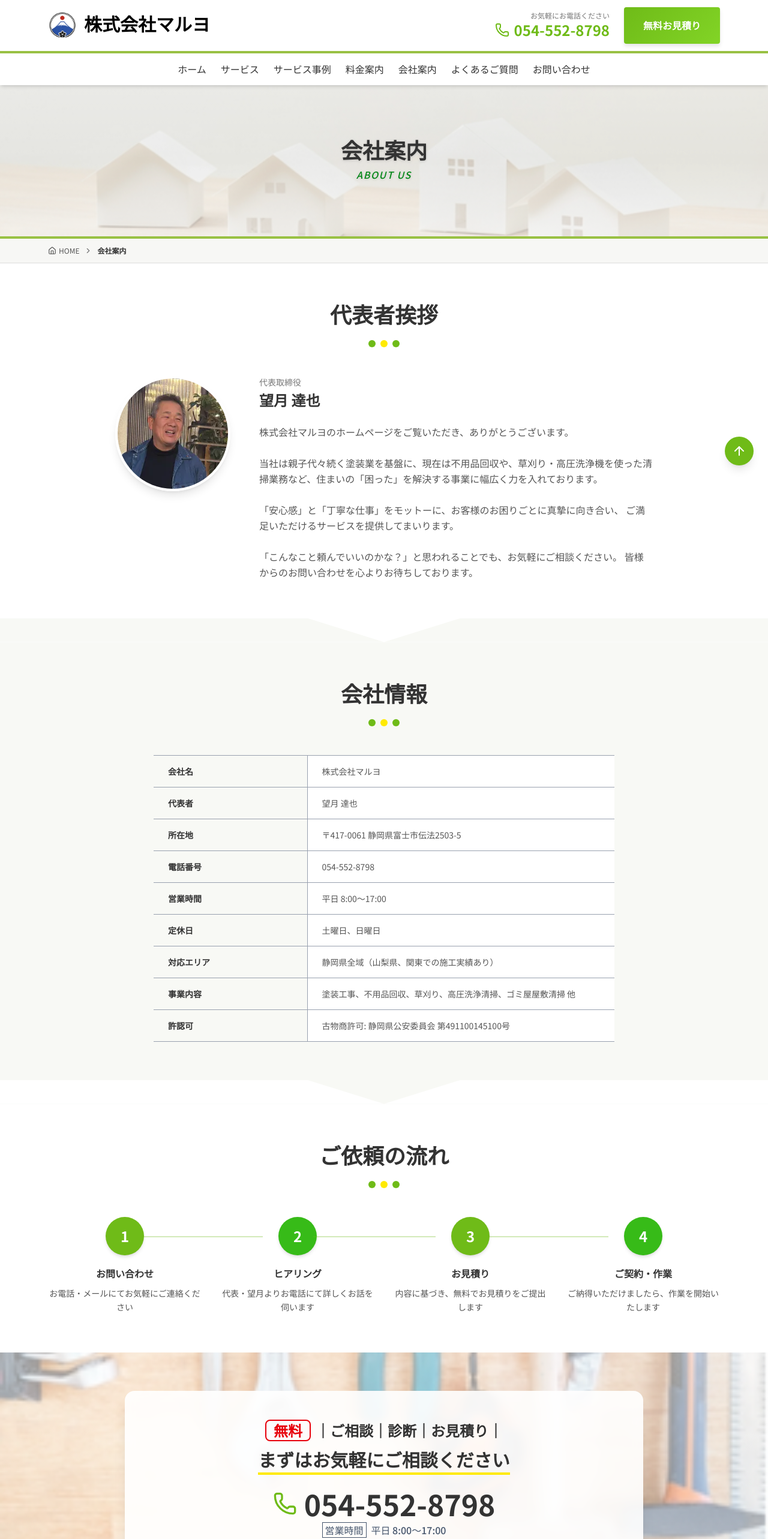
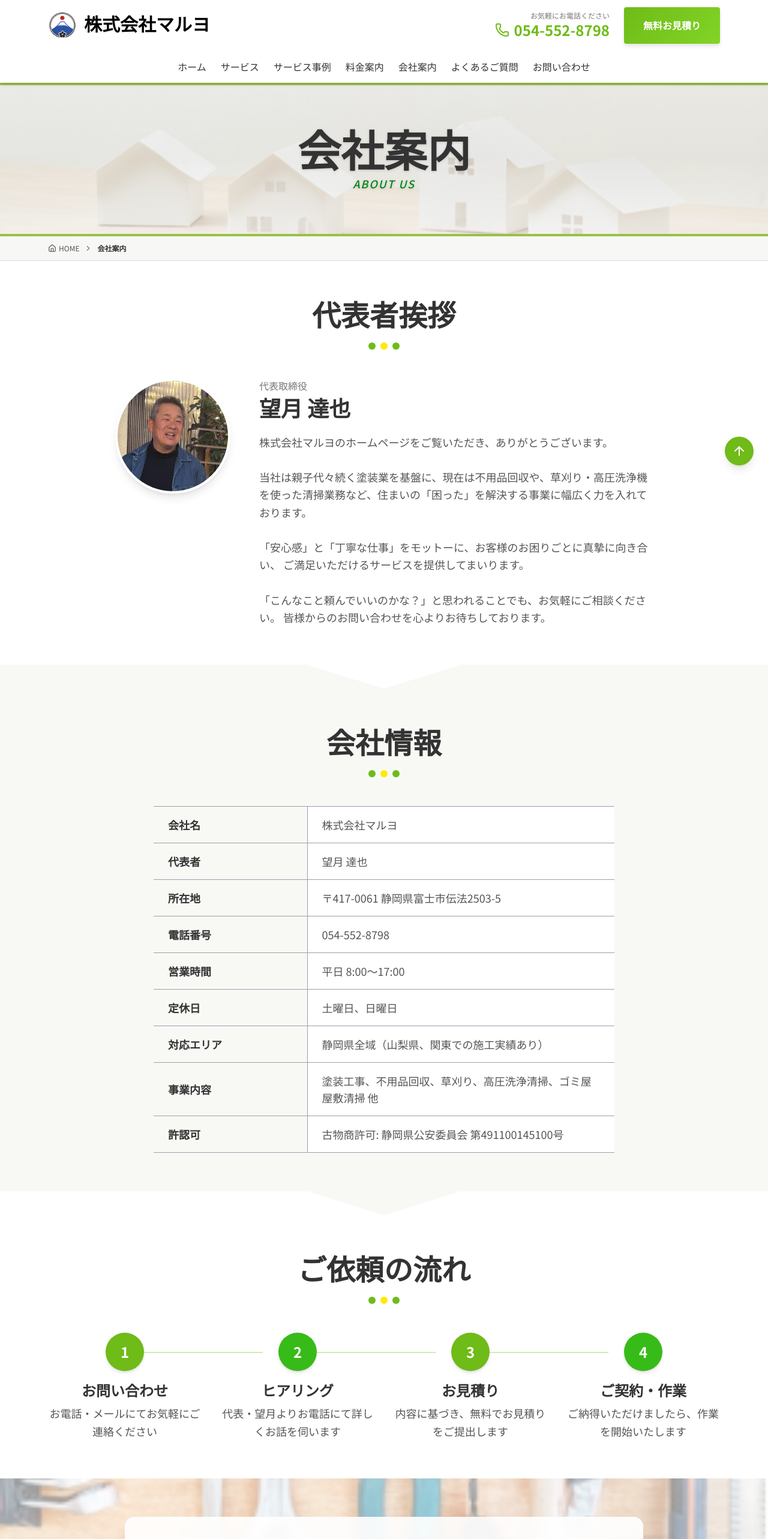
Before and after one commit to gezzzi/hp-tosou, a Next.js app: page /about in a window 1280 px wide. Shown: the top 2566 px of the page at 60% size. Built offline with nearby package versions, Linux system fonts and the light colour scheme; a web font is replaced by a local one.

Commit message:
文字サイズの全体変更

```diff
--- a/src/app/about/page.tsx
+++ b/src/app/about/page.tsx
@@ -60,7 +60,7 @@ export default function CompanyPage() {
         {/* 代表挨拶 */}
         <section className="py-16 bg-white">
           <div className="max-w-6xl mx-auto px-4">
-            <h2 className="text-3xl md:text-4xl font-bold text-[var(--text-dark)] mb-6 text-center">代表者挨拶</h2>
+            <h2 className="text-2xl md:text-3xl lg:text-5xl font-bold text-[var(--text-dark)] mb-6 text-center">代表者挨拶</h2>
             <div className="flex justify-center gap-2 mb-12">
               <div className="w-3 h-3 rounded-full bg-[#6fbb18]"></div>
               <div className="w-3 h-3 rounded-full bg-[#ffea03]"></div>
@@ -79,11 +79,11 @@ export default function CompanyPage() {
 
                 <div className="flex-1 text-center md:text-left">
                   <div className="mb-6">
-                    <p className="text-sm text-[var(--text-light)] mb-1">代表取締役</p>
-                    <p className="text-2xl font-bold text-[var(--text-dark)]">望月 達也</p>
+                    <p className="text-base text-[var(--text-light)] mb-1">代表取締役</p>
+                    <p className="text-2xl md:text-3xl lg:text-4xl font-bold text-[var(--text-dark)]">望月 達也</p>
                   </div>
 
-                  <p className="text-[var(--text-medium)] leading-relaxed text-left">
+                  <p className="text-[var(--text-medium)] text-base sm:text-lg leading-relaxed text-left">
                     株式会社マルヨのホームページをご覧いただき、ありがとうございます。
                     <br /><br />
                     当社は親子代々続く塗装業を基盤に、現在は不用品回収や、草刈り・高圧洗浄機を使った清掃業務など、住まいの「困った」を解決する事業に幅広く力を入れております。
@@ -107,7 +107,7 @@ export default function CompanyPage() {
         {/* 会社情報 */}
         <section className="py-16 bg-[var(--bg-light)]">
           <div className="max-w-6xl mx-auto px-4">
-            <h2 className="text-3xl md:text-4xl font-bold text-[var(--text-dark)] mb-6 text-center">会社情報</h2>
+            <h2 className="text-2xl md:text-3xl lg:text-5xl font-bold text-[var(--text-dark)] mb-6 text-center">会社情報</h2>
             <div className="flex justify-center gap-2 mb-12">
               <div className="w-3 h-3 rounded-full bg-[#6fbb18]"></div>
               <div className="w-3 h-3 rounded-full bg-[#ffea03]"></div>
@@ -119,10 +119,10 @@ export default function CompanyPage() {
                   <tbody>
                     {companyInfo.map((info, index) => (
                       <tr key={index} className={index === companyInfo.length - 1 ? "" : "border-b border-gray-400"}>
-                        <th className="px-6 py-4 text-sm font-bold text-[var(--text-dark)] bg-[var(--bg-light)] whitespace-nowrap w-1/3 border-r border-gray-400">
+                        <th className="px-6 py-4 text-base sm:text-lg font-bold text-[var(--text-dark)] bg-[var(--bg-light)] whitespace-nowrap w-1/3 border-r border-gray-400">
                           {info.label}
                         </th>
-                        <td className="px-6 py-4 text-sm text-[var(--text-medium)] bg-white">
+                        <td className="px-6 py-4 text-base sm:text-lg text-[var(--text-medium)] bg-white">
                           {info.value}
                         </td>
                       </tr>
@@ -141,7 +141,7 @@ export default function CompanyPage() {
         {/* ご依頼の流れ */}
         <section className="py-16 bg-white">
           <div className="max-w-6xl mx-auto px-4">
-            <h2 className="text-3xl md:text-4xl font-bold text-[var(--text-dark)] mb-6 text-center">ご依頼の流れ</h2>
+            <h2 className="text-2xl md:text-3xl lg:text-5xl font-bold text-[var(--text-dark)] mb-6 text-center">ご依頼の流れ</h2>
             <div className="flex justify-center gap-2 mb-12">
               <div className="w-3 h-3 rounded-full bg-[#6fbb18]"></div>
               <div className="w-3 h-3 rounded-full bg-[#ffea03]"></div>
@@ -159,8 +159,8 @@ export default function CompanyPage() {
                   }`}>
                     {step.number}
                   </div>
-                  <h3 className="font-bold text-[var(--text-dark)] mb-2">{step.title}</h3>
-                  <p className="text-sm text-[var(--text-medium)] leading-relaxed">{step.description}</p>
+                  <h3 className="text-lg md:text-xl lg:text-2xl font-bold text-[var(--text-dark)] mb-2">{step.title}</h3>
+                  <p className="text-base sm:text-lg text-[var(--text-medium)] leading-relaxed">{step.description}</p>
                 </div>
               ))}
             </div>
--- a/src/app/contact/page.tsx
+++ b/src/app/contact/page.tsx
@@ -111,14 +111,6 @@ export default function ContactPage() {
 
         <section className="py-16 bg-white">
           <div className="max-w-6xl mx-auto px-0 lg:px-4">
-            {/* 無料相談案内 */}
-            <div className="bg-[var(--primary-green)]/10 rounded-lg p-6 lg:p-8 mb-12 mx-4 lg:mx-0 border-l-4 border-[var(--primary-green)]">
-              <h2 className="text-2xl lg:text-xl font-bold text-black mb-4 text-center">お気軽にご相談ください</h2>
-              <p className="text-base lg:text-sm text-[var(--text-dark)] text-center leading-relaxed">
-                株式会社マルヨでは無料相談を行っております。塗装や様々な業務を行っておりますので住まいのお困りごと、お悩みがあればお気軽にご相談ください。無理な営業行為等は致しませんのでご安心ください。
-              </p>
-            </div>
-
             <div className="grid grid-cols-1 lg:grid-cols-2 gap-12">
               {/* 電話 */}
               <div className="px-4 lg:px-0">
--- a/src/app/globals.css
+++ b/src/app/globals.css
@@ -92,7 +92,7 @@ body {
 
 /* セクション共通スタイル */
 .section-title {
-  font-size: 1.75rem;
+  font-size: 1.5rem; /* text-2xl */
   font-weight: bold;
   color: var(--primary-green);
   text-align: center;
@@ -100,11 +100,23 @@ body {
   position: relative;
 }
 
+@media (min-width: 768px) {
+  .section-title {
+    font-size: 2.25rem; /* text-4xl */
+  }
+}
+
 .section-subtitle {
-  font-size: 0.875rem;
+  font-size: 1rem; /* text-base */
   color: var(--text-medium);
   text-align: center;
   margin-bottom: 2rem;
+}
+
+@media (min-width: 640px) {
+  .section-subtitle {
+    font-size: 1.125rem; /* text-lg */
+  }
 }
 
 /* ボタンスタイル */
--- a/src/components/Header.tsx
+++ b/src/components/Header.tsx
@@ -79,7 +79,7 @@ export default function Header() {
   return (
     <>
       {/* メインヘッダー */}
-      <header className="lg:relative sticky top-0 bg-white z-[130] border-b-4 border-[#99c144]">
+      <header className="lg:relative sticky top-0 bg-white z-[130]">
         <div className="max-w-6xl mx-auto px-4 py-3">
         <div className="flex justify-between items-center">
           {/* ロゴ・会社名 */}
--- a/src/components/HomeServices.tsx
+++ b/src/components/HomeServices.tsx
@@ -26,7 +26,7 @@ export default function HomeServices() {
         <div className="max-w-sm md:max-w-[800px] mx-auto text-left mb-12 relative overflow-visible">
           <h2 className="section-title flex items-center justify-start gap-3 text-(--text-dark)! text-left! relative z-10">
             <Wrench className="w-10 h-10 text-(--secondary-green) shrink-0" />
-            <span className="relative z-10 text-3xl md:text-4xl">サービス</span>
+            <span className="relative z-10 text-2xl md:text-3xl lg:text-5xl">サービス</span>
             <span className="absolute right-0 top-1/2 -translate-y-1/2 text-6xl md:text-7xl font-black text-slate-200 italic uppercase tracking-tighter opacity-80 -z-10 leading-none select-none pr-4">
               service
             </span>
@@ -50,12 +50,12 @@ export default function HomeServices() {
                 : 'bg-accent/10'
                 }`}></div>
               <div className="absolute inset-0 flex flex-col p-6 bg-linear-to-t from-black/60 via-black/20 to-transparent">
-                <h3 className="text-2xl md:text-3xl font-bold mb-auto brush-stroke-container mx-auto text-white text-center mt-4 whitespace-nowrap">
+                <h3 className="text-2xl md:text-3xl lg:text-4xl font-bold mb-auto brush-stroke-container mx-auto text-white text-center mt-4 whitespace-nowrap">
                   <span className="relative z-10">{service.title}</span>
                   <div className={`brush-stroke-bg ${service.color === 'primary' ? 'bg-service-painting' : 'bg-service-junk'}`} />
                 </h3>
                 <div className="mt-4">
-                  <p className="text-white/90 text-sm mb-4 line-clamp-3">
+                  <p className="text-white/90 text-base mb-4 line-clamp-3">
                     {service.description}
                   </p>
                   <div className="text-center">
--- a/src/components/HomeTroubles.tsx
+++ b/src/components/HomeTroubles.tsx
@@ -16,7 +16,7 @@ export default function HomeTroubles() {
         <div className="max-w-sm md:max-w-[800px] mx-auto text-left mb-12 relative overflow-visible">
           <h2 className="section-title flex items-center justify-start gap-3 text-(--text-dark)! text-left! relative z-10">
             <HelpCircle className="w-10 h-10 text-(--secondary-green) shrink-0" />
-            <span className="relative z-10 text-3xl md:text-4xl">こんなお困りごとはありませんか？</span>
+            <span className="relative z-10 text-2xl md:text-3xl lg:text-5xl">こんなお困りごとはありませんか？</span>
             <span className="absolute right-0 top-1/2 -translate-y-1/2 text-6xl md:text-7xl font-black text-slate-200 italic uppercase tracking-tighter opacity-80 -z-10 leading-none select-none pr-4">
               problems
             </span>
@@ -52,10 +52,10 @@ export default function HomeTroubles() {
         </div>
 
         <div className="text-center mt-10">
-          <p className="font-bold text-2xl md:text-3xl text-(--primary-green) mb-2">
+          <p className="font-bold text-lg md:text-2xl text-(--primary-green) mb-2">
             そのお悩み、塗装と不用品回収・清掃のプロが解決します！
           </p>
-          <p className="text-(--text-medium) text-lg">
+          <p className="text-(--text-medium) text-base sm:text-lg">
             お気軽にご相談ください
           </p>
         </div>
--- a/src/components/PageHeader.tsx
+++ b/src/components/PageHeader.tsx
@@ -10,7 +10,7 @@ interface PageHeaderProps {
 export default function PageHeader({ title, subtitle, bgImage = "/pic/hd/service-hd.jpg" }: PageHeaderProps) {
   return (
     <>
-      <div className="relative h-48 md:h-64 flex items-center justify-center overflow-hidden border-b-4 border-[#99c144]">
+      <div className="relative h-48 md:h-64 flex items-center justify-center overflow-hidden border-t-4 border-b-4 border-[#99c144]">
         {/* 背景画像 */}
         <div className="absolute inset-0 z-0">
           <Image
@@ -25,11 +25,11 @@ export default function PageHeader({ title, subtitle, bgImage = "/pic/hd/service
         </div>
 
         <div className="relative z-10 text-center px-4">
-          <h1 className="text-3xl md:text-4xl font-bold text-[var(--text-dark)] mb-2 drop-shadow-sm">
+          <h1 className="text-4xl md:text-6xl lg:text-7xl font-bold text-[var(--text-dark)] mb-2 drop-shadow-sm">
             {title}
           </h1>
           {subtitle && (
-            <p className="text-[#018615] italic tracking-widest font-medium drop-shadow-sm">
+            <p className="text-[#018615] italic tracking-widest font-medium drop-shadow-sm text-base sm:text-lg">
               {subtitle}
             </p>
           )}
```
Also changed, not shown: src/app/faq/page.tsx (+7 -7 lines), src/app/pricing/page.tsx (+13 -13 lines), src/components/Hero.tsx (+1 -1 lines).
